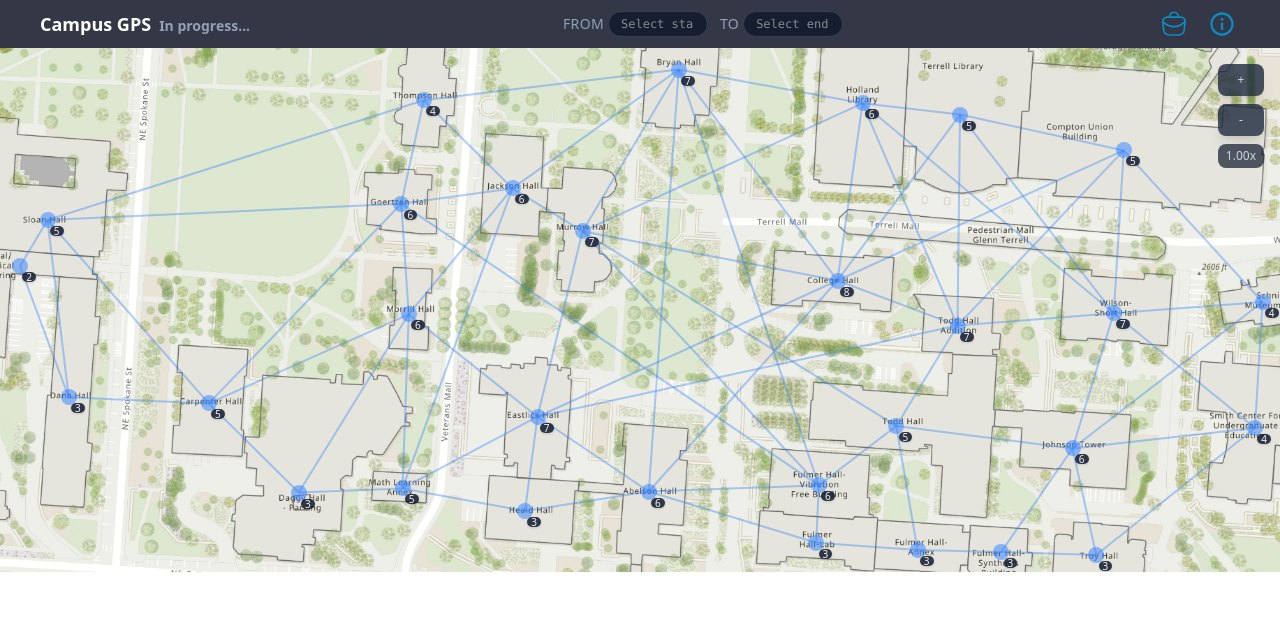
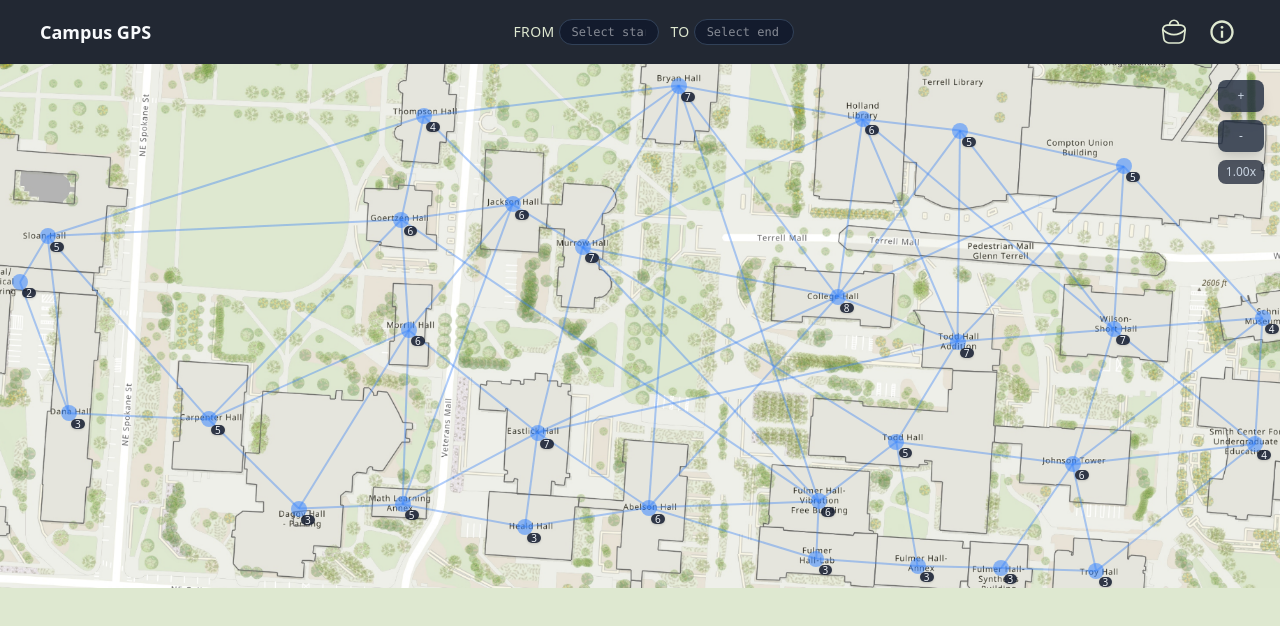
Before and after one commit to Jack-Underhill/WSU-GPS, a React (Vite) app: page / in a window 1280 px wide. Shown: the top 626 px of the page. Built offline with nearby package versions, Linux system fonts and the light colour scheme.

Commit message:
Updated Styling for theme

```diff
--- a/src/App.css
+++ b/src/App.css
@@ -1,43 +1,14 @@
 @import "tailwindcss";
 
-#root {
-  max-width: 1280px;
+html, body {
   margin: 0;
-  text-align: center;
+  padding: 0;
+  height: 100%;
 }
 
-.logo {
-  height: 6em;
-  padding: 1.5em;
-  will-change: filter;
-  transition: filter 300ms;
+#root {
+  width: 100vw;
+  height: 100vh;
+  margin: 0;
+  padding: 0;
 }
-.logo:hover {
-  filter: drop-shadow(0 0 2em #646cffaa);
-}
-.logo.react:hover {
-  filter: drop-shadow(0 0 2em #61dafbaa);
-}
-
-@keyframes logo-spin {
-  from {
-    transform: rotate(0deg);
-  }
-  to {
-    transform: rotate(360deg);
-  }
-}
-
-@media (prefers-reduced-motion: no-preference) {
-  a:nth-of-type(2) .logo {
-    animation: logo-spin infinite 20s linear;
-  }
-}
-
-.card {
-  padding: 2em;
-}
-
-.read-the-docs {
-  color: #888;
-}
--- a/src/App.jsx
+++ b/src/App.jsx
@@ -133,7 +133,7 @@ function App() {
   };
 
   return (
-    <div className="min-h-screen text-white">
+    <div className="min-h-screen text-white bg-[#DEE8D0]">
       <Navbar
         startName={routeSummary.startName}
         endName={routeSummary.endName}
@@ -149,7 +149,7 @@ function App() {
         onEndSuggestionSelect={handleEndSuggestionSelect}
       />
 
-      <main className="relative z-0 h-[calc(100vh-3rem)]">
+      <main className="relative z-0">
         <CampusMap
           onRouteSelectionChange={handleRouteSelectionChange}
           onRouteSuggestionsChange={handleRouteSuggestionsChange}
--- a/src/components/CampusMap.jsx
+++ b/src/components/CampusMap.jsx
@@ -162,7 +162,7 @@ function CampusMap({
   const traversalVisitedSet = new Set(traversalVisitedVertexIds);
 
   return (
-    <div className="flex justify-center items-center bg-slate-900">
+    <div className="flex justify-center items-center">
       <div ref={containerRef} className="relative inline-block overflow-hidden">
         {/* Background map (camera-aware via CSS transform) */}
         <img
--- a/src/components/Navbar.jsx
+++ b/src/components/Navbar.jsx
@@ -23,13 +23,10 @@ function Navbar({
   onEndSuggestionSelect,
 }) {
   return (
-    <header className="relative z-40 flex h-12 items-center justify-between bg-slate-950/80 px-10 backdrop-blur">
+    <header className="relative z-40 flex h-16 items-center justify-between px-10 backdrop-blur bg-slate-950/85">
       {/* Left side: title/status */}
       <div className="flex items-baseline gap-2">
-        <h1 className="text-base font-semibold md:text-lg">Campus GPS</h1>
-        <span className="hidden text-xs font-semibold text-slate-400 sm:inline md:text-sm">
-          In progress...
-        </span>
+        <h1 className="text-base font-semibold md:text-lg text-slate-50">Campus GPS</h1>
       </div>
 
       {/* Middle: route summary + inputs */}
@@ -56,11 +53,11 @@ function Navbar({
 
         {/* Distance (read-only) */}
         {distance != null && (
-          <div className="flex items-center gap-1">
-            <span className="uppercase tracking-wide text-slate-400">
+          <div className="flex items-center gap-1.5">
+            <span className="uppercase tracking-wide text-[#DEE8D0]">
               Distance
             </span>
-            <span className="w-10 rounded border border-slate-700 bg-slate-900/80 py-0.5 font-mono text-[11px] text-slate-100 md:text-xs">
+            <span className="w-10 py-0.5 font-mono text-[11px] text-slate-50 md:text-xs">
               {distance}
             </span>
           </div>
--- a/src/components/NavbarLink.jsx
+++ b/src/components/NavbarLink.jsx
@@ -8,7 +8,7 @@ function NavbarLink({ label, href, icon }) {
       className="flex h-9 w-9 items-center justify-center rounded-full
                  bg-slate-900/0 p-1 transition
                  hover:scale-105
-                 hover:ring-2 hover:ring-emerald-400/70"
+                 hover:ring-2 hover:ring-[#DEE8D0]/70"
     >
       <img
         src={icon}
--- a/src/components/RouteSearchInput.jsx
+++ b/src/components/RouteSearchInput.jsx
@@ -17,7 +17,7 @@ function RouteSearchInput({
 
   return (
     <div className="flex items-center gap-1">
-      <span className="uppercase tracking-wide text-slate-400">
+      <span className="uppercase tracking-wide text-[#DEE8D0]">
         {label}
       </span>
 
@@ -31,9 +31,9 @@ function RouteSearchInput({
           onKeyDown={handleKeyDown}
           className="w-25 rounded-full border border-slate-700
                      bg-slate-900/80 px-3 py-1
-                     font-mono text-[11px] text-slate-100
+                     font-mono text-[11px] text-slate-50
                      outline-none ring-0
-                     focus:border-emerald-400 focus:ring-2 focus:ring-emerald-500/60
+                     focus:border-[#DEE8D0] focus:ring-2 focus:ring-[#DEE8D0]/60
                      md:text-xs"
         />
 
@@ -55,8 +55,8 @@ function RouteSearchInput({
                     tabIndex={0}            // <-- make it tabbable
                     role="button"           // <-- announce as clickable
                     className="cursor-pointer px-3 py-1.5
-                               hover:bg-slate-800/80
-                               focus:bg-slate-800/80"
+                               hover:bg-[#DEE8D0]/30
+                               focus:bg-[#DEE8D0]/50"
                     // Mouse select
                     onMouseDown={(e) => {
                       e.preventDefault();
```
Also changed, not shown: src/assets/about.svg, src/assets/portfolio.svg.
